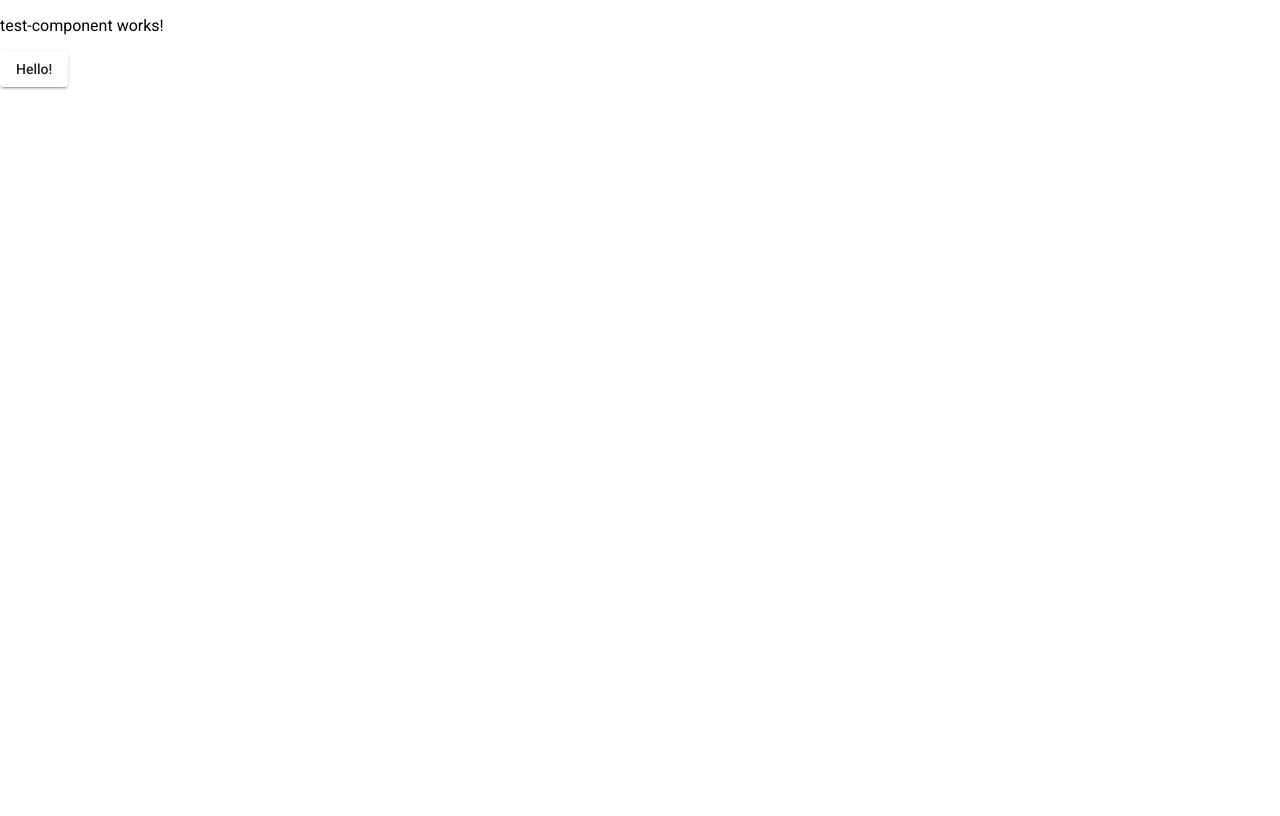
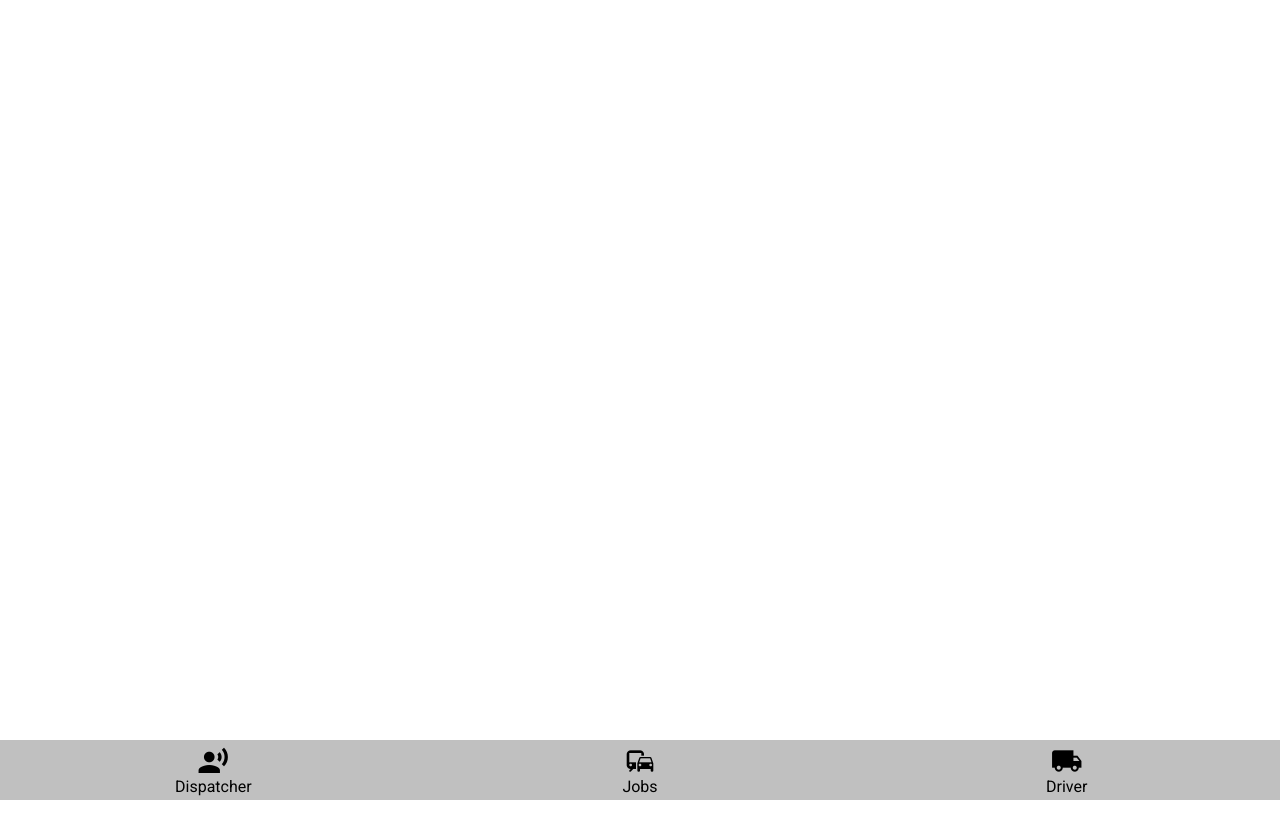
Before and after one commit to markv2311/medicalRides, an Angular app in the folder medical-app/: page / in a window 1280 px wide. Built offline with nearby package versions, Linux system fonts and the light colour scheme.

Commit message:
adds the dispatcher component (error in previous commit)

```diff
--- a/medical-app/src/app/app.component.html
+++ b/medical-app/src/app/app.component.html
@@ -1 +1,3 @@
-<app-test-component></app-test-component>
+<!-- TODO: Routing eventually needs to be added here so we can switch between pages-->
+
+<dispatch-main-page></dispatch-main-page>
--- /dev/null
+++ b/medical-app/src/app/views/dispatch-main-page/dispatch-main-page.component.html
@@ -0,0 +1,4 @@
+<div class="dispatch-main-container">
+
+  <bottom-nav class="bottom-nav"></bottom-nav>
+</div>
--- /dev/null
+++ b/medical-app/src/app/views/dispatch-main-page/dispatch-main-page.component.less
@@ -0,0 +1,11 @@
+/* Main container that holds the component */
+.dispatch-main-container {
+  width: 100%;
+  height: 100%;
+  display: flex;
+  flex-direction: column;
+  /* Styling for the bottom navigation section*/
+  .bottom-nav {
+    margin-top: auto;
+  }
+}
--- /dev/null
+++ b/medical-app/src/app/views/dispatch-main-page/dispatch-main-page.component.ts
@@ -0,0 +1,15 @@
+import { Component, OnInit } from '@angular/core';
+
+@Component({
+  selector: 'dispatch-main-page',
+  templateUrl: './dispatch-main-page.component.html',
+  styleUrls: ['./dispatch-main-page.component.less']
+})
+export class DispatchMainPageComponent implements OnInit {
+
+  constructor() { }
+
+  ngOnInit(): void {
+  }
+
+}
```
Also changed, not shown: medical-app/src/app/app.module.ts (+8 -2 lines), 1 other file (tests, documents, lock files or other folders).
